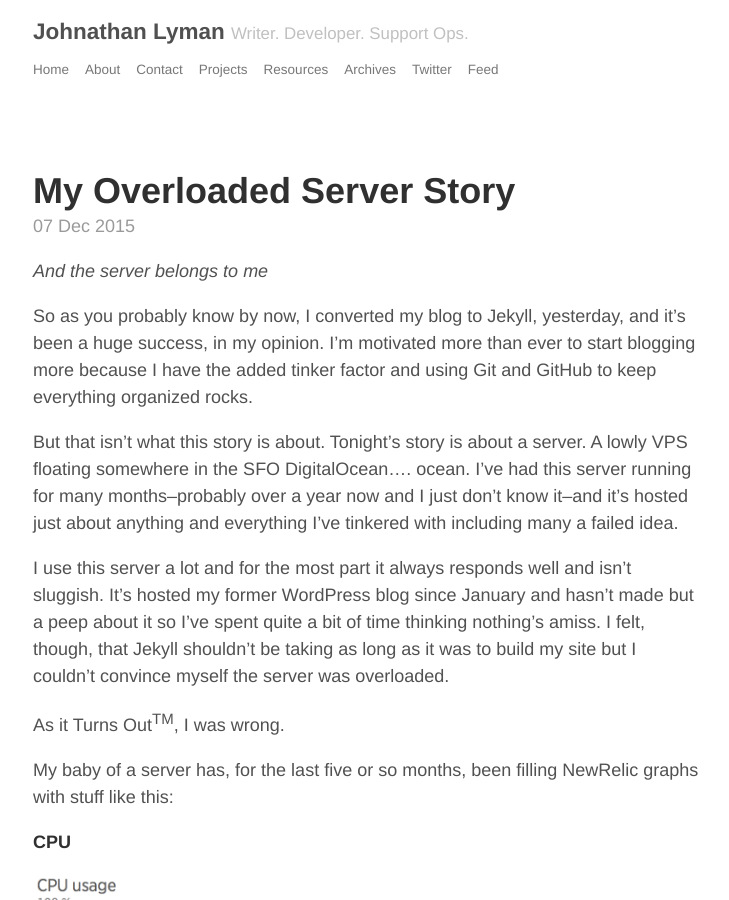
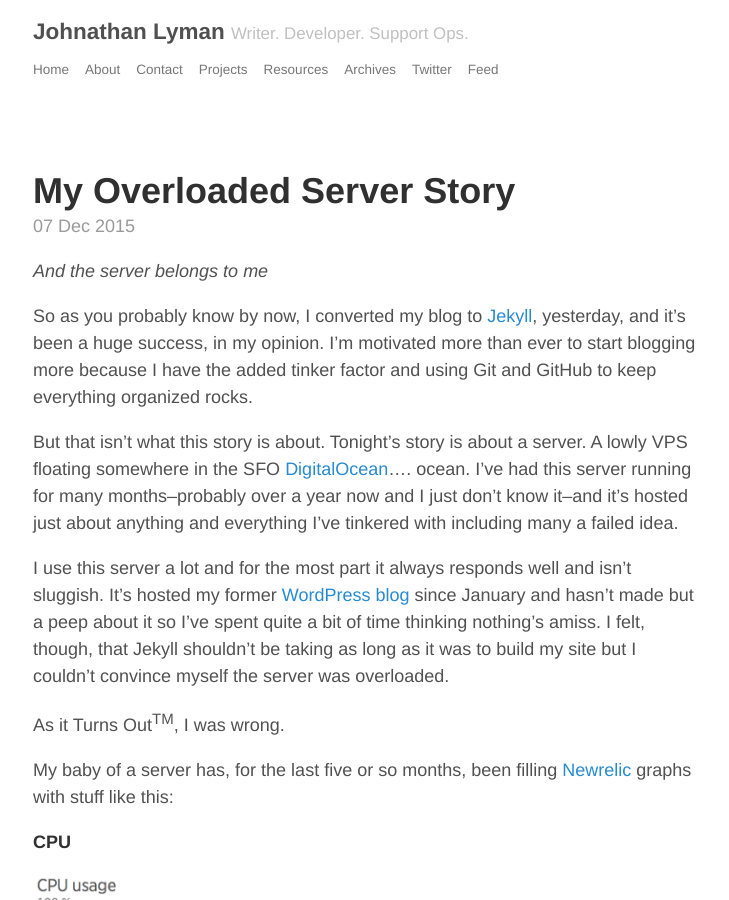
Before and after one commit to jelyman2/jelyman2.github.com, a Jekyll site: the page built from _posts/2015-12-07-my-overloaded-server-story.md, in a window 1280 px wide and 900 px high. Shown: the whole window, without its empty margins (274-1003 px from the left). Built offline with Jekyll 4.4.1, drawn with Linux system fonts in a browser that asks for light colours; part of the change alters nothing that is shown; some of the changed text lies outside the part shown.

```diff
--- a/_posts/2015-12-07-my-overloaded-server-story.md
+++ b/_posts/2015-12-07-my-overloaded-server-story.md
@@ -10,15 +10,15 @@ categories:
 
 *And the server belongs to me*
 
-So as you probably know by now, I converted my blog to Jekyll, yesterday, and it's been a huge success, in my opinion. I'm motivated more than ever to start blogging more because I have the added tinker factor and using Git and GitHub to keep everything organized rocks.
+So as you probably know by now, I converted my blog to [Jekyll](http://jekyllrb.org), yesterday, and it's been a huge success, in my opinion. I'm motivated more than ever to start blogging more because I have the added tinker factor and using Git and GitHub to keep everything organized rocks.
 
-But that isn't what this story is about. Tonight's story is about a server. A lowly VPS floating somewhere in the SFO DigitalOcean.... ocean. I've had this server running for many months--probably over a year now and I just don't know it--and it's hosted just about anything and everything I've tinkered with including many a failed idea.
+But that isn't what this story is about. Tonight's story is about a server. A lowly VPS floating somewhere in the SFO [DigitalOcean](http://digitalocean.com).... ocean. I've had this server running for many months--probably over a year now and I just don't know it--and it's hosted just about anything and everything I've tinkered with including many a failed idea.
 
-I use this server a lot and for the most part it always responds well and isn't sluggish. It's hosted my former WordPress blog since January and hasn't made but a peep about it so I've spent quite a bit of time thinking nothing's amiss. I felt, though, that Jekyll shouldn't be taking as long as it was to build my site but I couldn't convince myself the server was overloaded.
+I use this server a lot and for the most part it always responds well and isn't sluggish. It's hosted my former [WordPress blog](http://old.johnathanlyman.com) since January and hasn't made but a peep about it so I've spent quite a bit of time thinking nothing's amiss. I felt, though, that Jekyll shouldn't be taking as long as it was to build my site but I couldn't convince myself the server was overloaded.
 
 As it Turns Out<sup>TM</sup>, I was wrong.
 
-My baby of a server has, for the last five or so months, been filling NewRelic graphs with stuff like this:
+My baby of a server has, for the last five or so months, been filling [Newrelic](http://newrelic.com) graphs with stuff like this:
 
 **CPU**
 
@@ -44,9 +44,9 @@ I started digging. I wanted to see what's running and who's sucking up all the j
 
 Hmm. That doesn't make any sense... I'm not running any node apps and jekyll is the only ruby thing I use right now... oh wait.
 
-See, I tinkered with NodeJS apps late last spring. Ghost was a blogging tool I was considering for a while. I also tinkered with Discourse to see what it was all about. Turns Out<sup>TM</sup>, neither are suited for my needs.
+See, I tinkered with NodeJS apps late last spring. [Ghost](http://ghost.org) was a blogging tool I was considering for a while. I also tinkered with [Discourse](http://discourse.org) to see what it was all about. Turns Out<sup>TM</sup>, neither are suited for my needs.
 
-I don't really know what happened but I can only assume I forogt about them and they've been running all this time. I had a total of five Node instances running and Docker was running Discourse so between the two of them, I was on `swap` 24/7. So dirty.
+I don't really know what happened but I can only assume I forgot about them and they've been running all this time. I had a total of five Node instances running and Docker was running Discourse so between the two of them, I was on `swap` 24/7. So dirty.
 
 This story isn't super climactic in any way and the fix was easy: kill all the things. I also found this to be a good time to remove Node and Docker since I need neither.
 
```
